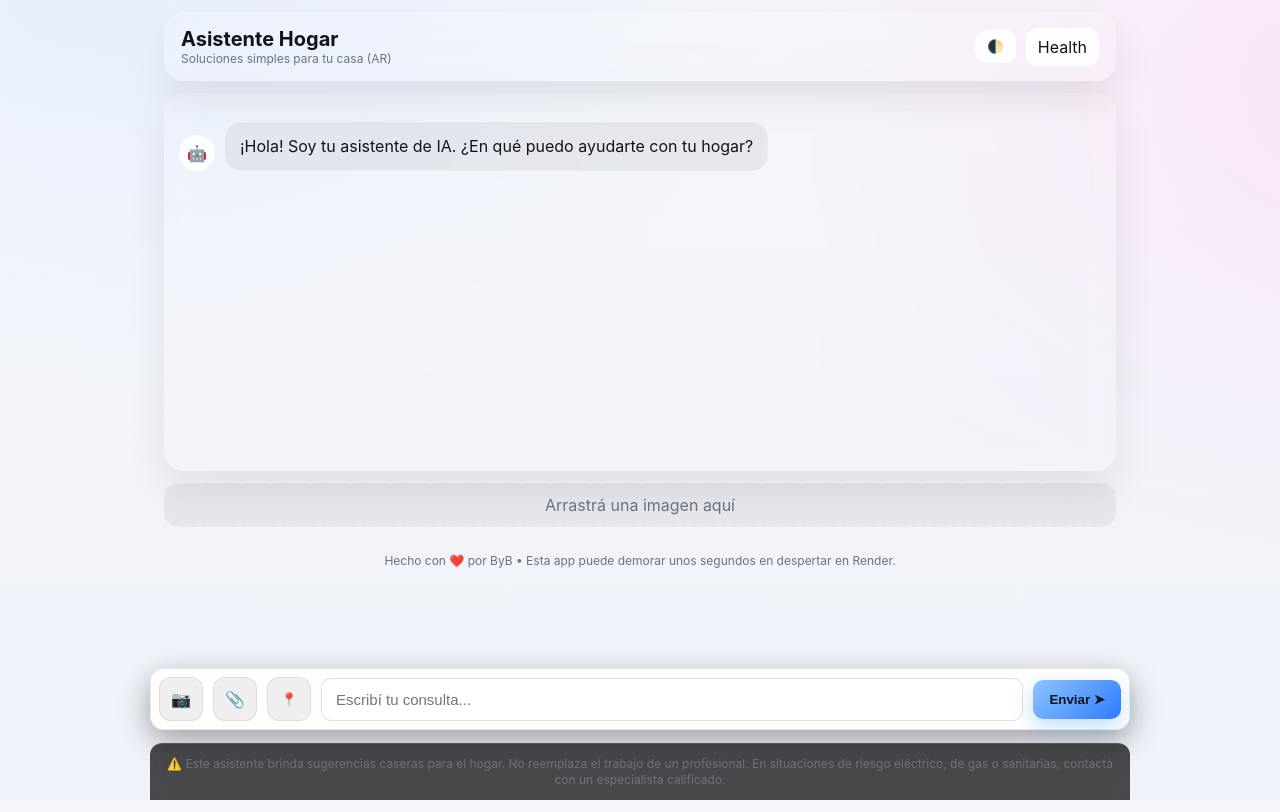
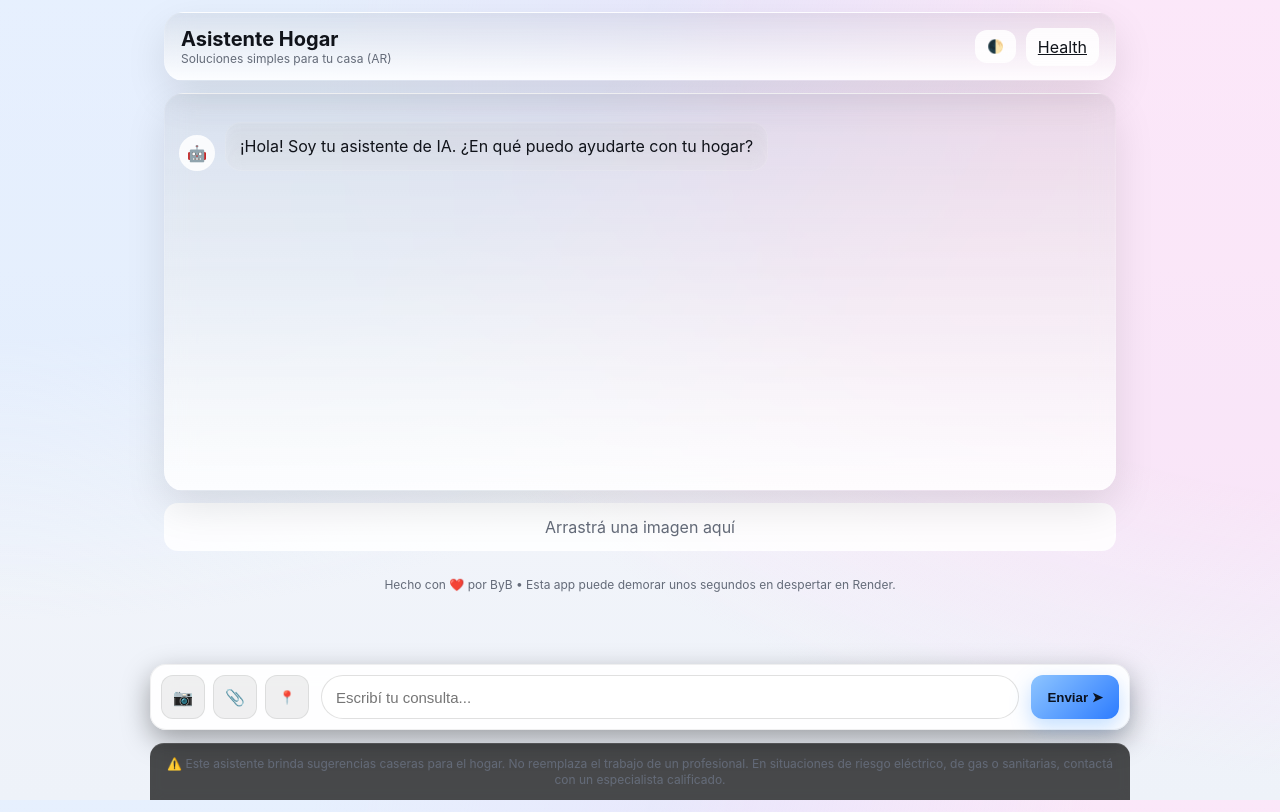
Before and after one commit to Maxibaroni/bot-de-ia, a website: page public/index.html in a window 1280 px wide. Drawn offline with Linux system fonts and the light colour scheme; no server answers.

Commit message:
ui: layout glass refinado, composer/preview/disclaimer fijos sin solaparse

```diff
--- a/public/index.html
+++ b/public/index.html
@@ -4,70 +4,68 @@
   <meta charset="UTF-8" />
   <meta name="viewport" content="width=device-width, initial-scale=1, viewport-fit=cover" />
   <title>Asistente Hogar</title>
-
-  <!-- PWA (opcional si ya lo tenés) -->
+  <link rel="stylesheet" href="/style.css" />
   <link rel="manifest" href="/manifest.json" />
-  <meta name="theme-color" content="#0f1116" />
-
-  <link rel="stylesheet" href="/style.css" />
+  <meta name="theme-color" content="#0e1116" />
 </head>
 <body>
-  <div class="chat-container">
+  <div class="shell">
     <!-- Header -->
     <header class="chat-header">
-      <div>
+      <div class="brand">
         <h1>Asistente Hogar</h1>
         <p>Soluciones simples para tu casa (AR)</p>
       </div>
-      <button id="theme-toggle" class="theme-btn" title="Cambiar tema">🌓</button>
-      <a id="health-check" class="theme-btn" href="#" onclick="return false;">Health</a>
+      <button id="theme-toggle" class="chip">🌓</button>
+      <a id="health-check" class="chip" href="#" onclick="return false;">Health</a>
     </header>
 
-    <!-- Feed de mensajes -->
-    <main class="chat-messages" id="chat-messages">
+    <!-- Feed -->
+    <main id="chat-messages" class="chat-messages">
       <div class="msg bot">
         <div class="avatar">🤖</div>
         <div class="bubble">¡Hola! Soy tu asistente de IA. ¿En qué puedo ayudarte con tu hogar?</div>
       </div>
-
-      <div id="error-banner" class="error-banner hidden"></div>
+      <div id="error-banner" class="error hidden"></div>
       <div id="typing" class="typing hidden">Escribiendo</div>
     </main>
 
-    <!-- Dropzone opcional -->
-    <div class="drop-zone" id="drop-zone">Arrastrá una imagen aquí</div>
+    <!-- Drop zone -->
+    <div id="drop-zone" class="drop">Arrastrá una imagen aquí</div>
 
-    <!-- Composer fijo (queda SOBRE el disclaimer) -->
-    <div class="chat-input">
-      <!-- Inputs reales ocultos -->
+    <!-- Preview (fijo sobre el composer) -->
+    <div id="image-preview" class="preview hidden">
+      <img alt="preview" />
+      <button id="clear-image" class="btn-ghost" title="Quitar">✕</button>
+    </div>
+
+    <!-- Composer (fijo) -->
+    <div class="composer">
+      <!-- inputs reales ocultos -->
       <input id="file-upload-camera" type="file" accept="image/*" capture="environment" hidden />
       <input id="file-upload-clip"   type="file" accept="image/*" hidden />
 
-      <!-- Botones visuales -->
-      <label for="file-upload-camera" class="icon-btn" title="Usar cámara">📷</label>
-      <label for="file-upload-clip"   class="icon-btn" title="Adjuntar desde galería">📎</label>
-      <button id="geo-button" class="icon-btn" title="Buscar ferreterías abiertas cerca">📍</button>
+      <!-- grupo de iconos -->
+      <div class="icons">
+        <label for="file-upload-camera" class="icon" title="Usar cámara">📷</label>
+        <label for="file-upload-clip"   class="icon" title="Adjuntar foto">📎</label>
+        <button id="geo-button" class="icon" title="Ferreterías abiertas cerca">📍</button>
+      </div>
 
-      <!-- Campo de texto -->
-      <input id="user-input" type="text" placeholder="Escribí tu consulta..." autocomplete="off" />
+      <!-- input pill -->
+      <input id="user-input" class="pill" type="text" placeholder="Escribí tu consulta..." autocomplete="off" />
 
-      <!-- Enviar -->
-      <button id="send-button" class="send-btn">Enviar ➤</button>
+      <!-- enviar -->
+      <button id="send-button" class="btn-primary">Enviar ➤</button>
     </div>
 
-    <!-- Preview imagen -->
-    <div id="image-preview" class="preview hidden">
-      <img alt="preview" />
-      <button id="clear-image" class="clear-btn" title="Quitar">✕</button>
-    </div>
-
-    <!-- Disclaimer fijo al borde inferior (debajo del composer) -->
+    <!-- Disclaimer (fijo abajo) -->
     <div class="disclaimer">
       ⚠️ Este asistente brinda sugerencias caseras para el hogar. No reemplaza el trabajo de un profesional.
       En situaciones de riesgo eléctrico, de gas o sanitarias, contactá con un especialista calificado.
     </div>
 
-    <!-- Footer (texto informativo) -->
+    <!-- Footer informativo -->
     <footer class="footer">
       Hecho con ❤️ por ByB • Esta app puede demorar unos segundos en despertar en Render.
     </footer>
--- a/public/style.css
+++ b/public/style.css
@@ -1,258 +1,167 @@
-/* ========== Reset & Vars ========== */
-* { box-sizing: border-box; }
-html, body { height: 100%; margin: 0; }
-
+/* ---------- Base & tokens ---------- */
+*{box-sizing:border-box}
+html,body{height:100%;margin:0}
 :root{
-  --bg: #0f1116;
-  --bg-accent: radial-gradient(1200px 800px at 10% -10%, #1a3b7a30, transparent 60%),
-               radial-gradient(1200px 800px at 110% 10%, #7a1a6b30, transparent 60%),
-               linear-gradient(180deg, #0f1116, #0b0e13);
-  --text: #eef2ff;
-  --muted: #aab2c1;
-  --surface: rgba(255,255,255,.06);
-  --surface-2: rgba(255,255,255,.10);
-  --primary: #2d7cff;
-  --primary-2: #8ec5ff;
-  --danger: #ff5c5c;
-  --bubble-user: linear-gradient(135deg, #2d7cff, #4e8fff);
-  --bubble-bot: rgba(255,255,255,.08);
-  --shadow: 0 20px 50px rgba(0,0,0,.45);
-  --radius: 16px;
-  --blur: 18px;
-  --vh: 100vh; /* se actualiza con visualViewport desde script.js */
+  --bg:#0e1116;
+  --grad:radial-gradient(1100px 700px at 0% -10%,#1b3a7a30 0 60%,transparent),
+         radial-gradient(1100px 700px at 110% 10%,#7a1a6b30 0 60%,transparent),
+         linear-gradient(180deg,#0e1116,#0b0f14);
+  --glass-1:rgba(255,255,255,.10);
+  --glass-2:rgba(255,255,255,.06);
+  --text:#eef2ff;
+  --muted:#aab2c1;
+  --primary:#2d7cff;
+  --primary-2:#8ec5ff;
+  --danger:#ff5c5c;
+  --shadow:0 18px 50px rgba(0,0,0,.45);
+  --radius:16px;
+  --vh:100vh; /* corregido por script.js con visualViewport */
 }
 html[data-theme="light"]{
-  --bg: #f6f7fb;
-  --bg-accent: radial-gradient(1200px 800px at 10% -10%, #d6e7ff80, transparent 60%),
-               radial-gradient(1200px 800px at 110% 10%, #ffd6f580, transparent 60%),
-               linear-gradient(180deg, #f6f7fb, #eff2f9);
-  --text: #12131a;
-  --muted: #6b7280;
-  --surface: rgba(0,0,0,.05);
-  --surface-2: rgba(255,255,255,.85);
-  --bubble-user: linear-gradient(135deg, #2d7cff, #4e8fff);
-  --bubble-bot: rgba(0,0,0,.06);
-  --shadow: 0 18px 40px rgba(0,0,0,.08);
-  --blur: 12px;
+  --bg:#f7f8fc;
+  --grad:radial-gradient(1100px 700px at 0% -10%,#d6e7ff80 0 60%,transparent),
+         radial-gradient(1100px 700px at 110% 10%,#ffd6f580 0 60%,transparent),
+         linear-gradient(180deg,#f7f8fc,#eef2f9);
+  --glass-1:rgba(0,0,0,.06);
+  --glass-2:rgba(255,255,255,.85);
+  --text:#10131a;
+  --muted:#646b79;
+  --shadow:0 16px 40px rgba(0,0,0,.10);
 }
 
 body{
-  font-family: Inter, system-ui, -apple-system, Segoe UI, Roboto, Arial, sans-serif;
-  color: var(--text);
-  background: var(--bg);
-  background-image: var(--bg-accent);
-  background-attachment: fixed;
-  height: 100%;
-  min-height: 100vh;
-  min-height: 100dvh;
-  overflow: hidden;
-  display: flex;
-  flex-direction: column;
+  background:var(--bg);
+  background-image:var(--grad);
+  background-attachment:fixed;
+  color:var(--text);
+  font-family:Inter,system-ui,-apple-system,Segoe UI,Roboto,Arial,sans-serif;
+  overflow:hidden;
 }
 
-/* ========== Layout ========== */
-.chat-container{
-  width: min(980px, 100%);
-  margin: 12px auto;
-  padding: 0 14px;
-  display: flex;
-  flex-direction: column;
-  height: var(--vh); /* altura real (se otorga desde JS) */
-  min-height: 0;
-  gap: 12px;
+/* ---------- App shell ---------- */
+.shell{
+  width:min(980px,100%);
+  margin:12px auto;
+  padding:0 14px;
+  height:var(--vh);
+  display:flex;flex-direction:column;gap:12px;
 }
 
-/* Header */
+/* ---------- Header ---------- */
 .chat-header{
-  position: sticky; top: 10px; z-index: 10;
-  display: grid; grid-template-columns: 1fr auto auto; align-items: center; gap: 10px;
-  padding: 14px 16px;
-  border-radius: calc(var(--radius) + 4px);
-  backdrop-filter: blur(var(--blur));
-  background: linear-gradient(180deg, rgba(255,255,255,.12), rgba(255,255,255,.06));
-  border: 1px solid rgba(255,255,255,.12);
-  box-shadow: var(--shadow);
+  position:sticky;top:10px;z-index:10;
+  display:grid;grid-template-columns:1fr auto auto;gap:10px;align-items:center;
+  padding:14px 16px;border-radius:20px;
+  background:linear-gradient(180deg,var(--glass-1),var(--glass-2));
+  border:1px solid rgba(255,255,255,.12);
+  backdrop-filter:blur(14px);
+  box-shadow:var(--shadow);
 }
-.chat-header h1{ margin: 0; font-size: 20px; font-weight: 700; }
-.chat-header p{ margin: 0; color: var(--muted); font-size: 12px; }
-.theme-btn, #health-check{
-  border: 0; outline: 0; cursor: pointer;
-  padding: 9px 12px; border-radius: 12px;
-  background: var(--surface-2);
-  color: var(--text); text-decoration: none;
+.brand h1{margin:0;font-size:20px}
+.brand p{margin:0;color:var(--muted);font-size:12px}
+.chip{
+  border:0;border-radius:12px;padding:9px 12px;cursor:pointer;
+  background:var(--glass-2);color:inherit;
 }
 
-/* ========== Mensajes ========== */
+/* ---------- Messages ---------- */
 .chat-messages{
-  border-radius: 20px;
-  border: 1px solid rgba(255,255,255,.10);
-  background: linear-gradient(180deg, rgba(255,255,255,.10), rgba(255,255,255,.06));
-  backdrop-filter: blur(var(--blur));
-  box-shadow: var(--shadow);
-  padding: 16px 14px;
-
-  /* importante: deja espacio para preview + composer + disclaimer */
-  flex: 1 1 auto;
-  min-height: 0;
-  overflow-y: auto;
-  -webkit-overflow-scrolling: touch;
-  scroll-behavior: smooth;
-  padding-bottom: 240px; /* 👈 nada se tapa */
+  flex:1 1 auto;min-height:0;overflow:auto;-webkit-overflow-scrolling:touch;
+  padding:16px 14px;border-radius:20px;
+  background:linear-gradient(180deg,var(--glass-1),var(--glass-2));
+  border:1px solid rgba(255,255,255,.12);
+  backdrop-filter:blur(14px);
+  box-shadow:var(--shadow);
+  /* espacio para preview + composer + disclaimer */
+  padding-bottom:240px;
 }
-
-.msg{
-  display: flex; align-items: flex-end; gap: 10px;
-  margin: 12px 0;
+.msg{display:flex;gap:10px;align-items:flex-end;margin:12px 0}
+.avatar{
+  width:36px;height:36px;border-radius:50%;
+  display:grid;place-items:center;background:var(--glass-2);
+  box-shadow:inset 0 0 0 1px rgba(255,255,255,.12)
 }
-.msg .avatar{
-  flex: 0 0 36px; width: 36px; height: 36px; border-radius: 50%;
-  display: grid; place-items: center;
-  background: var(--surface-2);
-  box-shadow: inset 0 0 0 1px rgba(255,255,255,.12);
+.bubble{
+  max-width:78%;padding:12px 14px;border-radius:16px;line-height:1.45;
+  border:1px solid rgba(255,255,255,.12);
+  background:rgba(255,255,255,.08);backdrop-filter:blur(8px);
+  word-wrap:break-word;white-space:pre-wrap
 }
-.msg .bubble{
-  max-width: 78%;
-  padding: 12px 14px;
-  border-radius: 16px;
-  line-height: 1.45;
-  border: 1px solid rgba(255,255,255,.12);
-  backdrop-filter: blur(calc(var(--blur)/2));
-  word-wrap: break-word; white-space: pre-wrap;
-}
-.msg.bot .bubble{ background: var(--bubble-bot); }
-.msg.user{ justify-content: flex-end; }
+.msg.user{justify-content:flex-end}
 .msg.user .bubble{
-  background: var(--bubble-user);
-  color: #fff; border: none;
-  box-shadow: 0 8px 24px rgba(45,124,255,.35);
+  background:linear-gradient(135deg,var(--primary),#4e8fff);
+  color:#fff;border:none;box-shadow:0 8px 24px rgba(45,124,255,.35)
 }
 
 /* typing & error */
-.typing{ color: var(--muted); font-size: 13px; padding: 0 6px; }
-.typing::after{ content: " •••"; animation: dots 1.2s steps(4,end) infinite; }
-@keyframes dots { 0%{content:" "} 25%{content:" •"} 50%{content:" ••"} 75%{content:" •••"} 100%{content:" "} }
-.error-banner{
-  background: #3b1f1f; color: #ffd6d6;
-  border: 1px solid #5b2a2a; padding: 10px 12px;
-  border-radius: 12px; box-shadow: var(--shadow);
+.typing{color:var(--muted);font-size:13px}
+.typing::after{content:" •••";animation:dots 1.2s steps(4,end) infinite}
+@keyframes dots{0%{content:" "}25%{content:" •"}50%{content:" ••"}75%{content:" •••"}100%{content:" "}}
+.error{background:#3b1f1f;color:#ffd7d7;border:1px solid #5b2a2a;padding:10px 12px;border-radius:12px}
+.hidden{display:none!important}
+
+/* ---------- Drop zone ---------- */
+.drop{
+  border:2px dashed rgba(255,255,255,.18);color:var(--muted);
+  text-align:center;padding:12px;border-radius:14px;background:var(--glass-2)
+}
+.drop.dragover{border-color:var(--primary);color:var(--text)}
+
+/* ---------- Preview (fixed) ---------- */
+.preview{
+  position:fixed;left:0;right:0;bottom:122px; /* sobre composer */
+  margin:0 auto;max-width:980px;display:flex;gap:10px;align-items:center;
+  background:var(--glass-2);border:1px solid rgba(255,255,255,.15);
+  border-radius:12px;padding:8px 12px;box-shadow:var(--shadow);z-index:70
+}
+.preview img{max-height:72px;border-radius:10px}
+.btn-ghost{
+  border:0;background:var(--danger);color:#fff;border-radius:10px;padding:6px 10px;cursor:pointer
 }
 
-/* ========== Dropzone & Preview ========== */
-.drop-zone{
-  border: 2px dashed rgba(255,255,255,.14);
-  background: var(--surface);
-  padding: 10px; text-align: center; color: var(--muted);
-  border-radius: 14px; transition: border-color .2s ease;
+/* ---------- Composer (fixed) ---------- */
+.composer{
+  position:fixed;left:0;right:0;bottom:70px; /* aire respecto del disclaimer */
+  margin:0 auto;max-width:980px;z-index:60;
+  display:grid;grid-template-columns:auto 1fr auto;gap:12px;align-items:center;
+  padding:10px;background:rgba(255,255,255,.92);color:#0b1220;border-radius:16px;
+  border:1px solid rgba(0,0,0,.06);backdrop-filter:blur(12px);box-shadow:0 10px 28px rgba(0,0,0,.35)
 }
-.drop-zone.dragover{ border-color: var(--primary); color: var(--text); }
+.icons{display:flex;gap:8px}
+.icon{
+  width:44px;height:44px;display:grid;place-items:center;border-radius:12px;
+  background:rgba(0,0,0,.06);border:1px solid rgba(0,0,0,.08);cursor:pointer
+}
+.pill{
+  height:44px;padding:0 14px;border-radius:22px;width:100%;
+  border:1px solid rgba(0,0,0,.12);background:#fff;color:#0b1220;font-size:15px;outline:none
+}
+.btn-primary{
+  height:44px;padding:0 16px;border:0;border-radius:12px;cursor:pointer;color:#0b1220;font-weight:700;
+  background:linear-gradient(135deg,var(--primary-2),var(--primary));
+  box-shadow:0 8px 20px rgba(90,162,255,.35)
+}
+.btn-primary:disabled{opacity:.6;cursor:not-allowed}
 
-/* ✅ Preview fijo por encima del composer */
-.preview{
-  position: fixed;
-  left: 0; right: 0;
-  bottom: 120px;        /* 👈 justo arriba del composer */
-  margin: 0 auto;
-  max-width: 980px;
-  display: none;        /* .hidden lo muestra/oculta; por defecto oculto */
-  justify-content: space-between;
-  align-items: center;
-  gap: 10px;
-
-  background: var(--surface);
-  border: 1px solid rgba(255,255,255,.15);
-  border-radius: 12px;
-  padding: 8px 12px;
-  box-shadow: var(--shadow);
-  z-index: 70;
-}
-.preview img{ max-height: 70px; border-radius: 10px; }
-.clear-btn{
-  background: var(--danger); color: #fff;
-  border: 0; padding: 6px 10px; border-radius: 8px; cursor: pointer;
+/* ---------- Disclaimer (fixed) ---------- */
+.disclaimer{
+  position:fixed;left:0;right:0;bottom:0;margin:0 auto;max-width:980px;z-index:40;
+  padding:12px 14px;text-align:center;font-size:12px;line-height:1.35;color:var(--muted);
+  background:rgba(0,0,0,.70);backdrop-filter:blur(6px);
+  border-top:1px solid rgba(255,255,255,.14);border-radius:14px 14px 0 0
 }
 
-/* ========== Composer (fijo sobre el disclaimer) ========== */
-.chat-input{
-  display: grid; grid-template-columns: auto auto auto 1fr auto;
-  align-items: center; gap: 10px;
+/* ---------- Footer (static text behind) ---------- */
+.footer{ text-align:center;color:var(--muted);font-size:12px;padding:14px 10px; padding-bottom:220px }
 
-  position: fixed;
-  left: 0; right: 0;
-  bottom: 70px;            /* 👈 más aire sobre el disclaimer */
-  margin: 0 auto;
-  max-width: 980px;
-
-  background: rgba(255,255,255,.92);
-  color: #0b1220;
-  border: 1px solid rgba(0,0,0,.08);
-  border-radius: 14px;
-  padding: 8px;
-  backdrop-filter: blur(10px);
-  box-shadow: 0 10px 30px rgba(0,0,0,.35);
-
-  z-index: 60;             /* sobre el disclaimer, bajo el preview */
-}
-.icon-btn{
-  width: 44px; height: 44px; display: grid; place-items: center;
-  border-radius: 12px; cursor: pointer; user-select: none;
-  background: rgba(0,0,0,.06); color: inherit;
-  border: 1px solid rgba(0,0,0,.08);
-}
-#user-input{
-  border: 1px solid rgba(0,0,0,.12);
-  background: rgba(255,255,255,.95);
-  color: #0b1220;
-  padding: 12px 14px; border-radius: 10px; font-size: 15px;
-}
-.send-btn{
-  border: 0; outline: 0; cursor: pointer; color: #0b1220; font-weight: 700;
-  background: linear-gradient(135deg, var(--primary-2), var(--primary));
-  padding: 12px 16px; border-radius: 10px;
-  box-shadow: 0 8px 20px rgba(90,162,255,.35);
-}
-.send-btn:disabled{ opacity: .6; cursor: not-allowed; }
-
-/* ========== Disclaimer fijo abajo ========== */
-.disclaimer{
-  font-size: 12px; line-height: 1.35; text-align: center;
-  color: var(--muted);
-
-  position: fixed;
-  left: 0; right: 0; bottom: 0;
-  margin: 0 auto; max-width: 980px;
-
-  background: rgba(0,0,0,.7);
-  border-top: 1px solid rgba(255,255,255,.15);
-  backdrop-filter: blur(6px);
-  border-radius: 12px 12px 0 0;
-  padding: 12px 14px;
-
-  z-index: 40; /* debajo del composer */
+/* ---------- Mobile tweaks ---------- */
+@media (max-width:720px){
+  .shell{width:100%;padding:10px}
+  .composer,.disclaimer,.preview{max-width:100%}
+  .chat-messages{padding-bottom:250px}
 }
 
-/* ========== Footer (informativo) ========== */
-.footer{
-  text-align: center; color: var(--muted); font-size: 12px;
-  padding: 14px 10px;
-  /* No ocupa espacio real; por si hay mucho scroll detrás, damos colchón */
-  padding-bottom: 220px;
+/* accessibility */
+@media (prefers-reduced-motion:reduce){
+  *{animation:none!important;transition:none!important;scroll-behavior:auto!important}
 }
-
-/* ========== Helpers ========== */
-.hidden{ display: none !important; }
-
-/* ========== Mobile tweaks ========== */
-@media (max-width: 720px){
-  .chat-container{ width: 100%; padding: 10px; }
-  .icon-btn{ width: 44px; height: 44px; }
-  #user-input{ height: 44px; }
-  .send-btn{ height: 44px; }
-
-  .chat-input{ max-width: 100%; }
-  .disclaimer{ max-width: 100%; }
-  .preview{ max-width: 100%; }
-}
-
-@media (prefers-reduced-motion: reduce){
-  * { animation: none !important; transition: none !important; scroll-behavior: auto !important; }
-}
```
